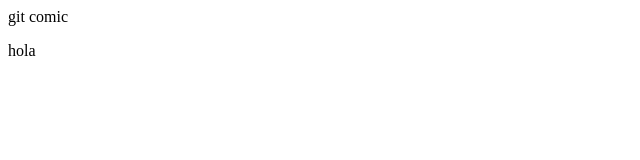
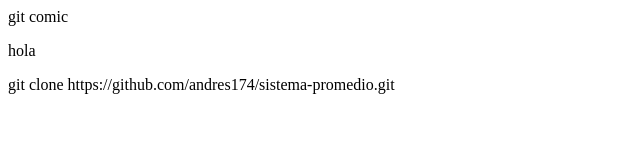
Before and after one commit to SergioYT02/practica-git, a plain HTML site: page index.html in a window 1280 px wide. Shown: the whole page, without its empty margins (0-640 px from the left). Drawn offline with Linux system fonts and the light colour scheme.

Commit message:
cuarto commit

```diff
--- a/index.html
+++ b/index.html
@@ -4,3 +4,6 @@
   <p>
 hola
 </p>
+<p>
+    git clone https://github.com/andres174/sistema-promedio.git
+</p>
```
Also changed, not shown: stilo.css (added).
